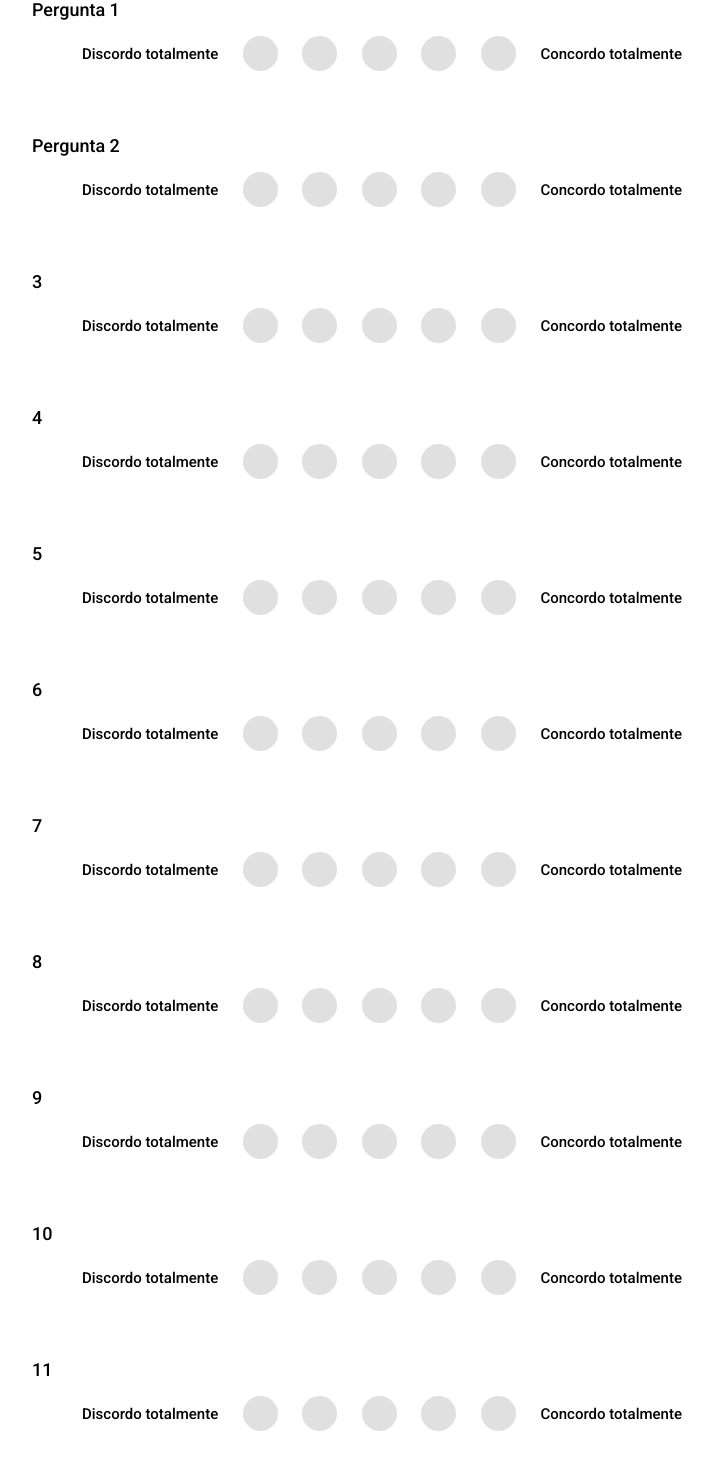
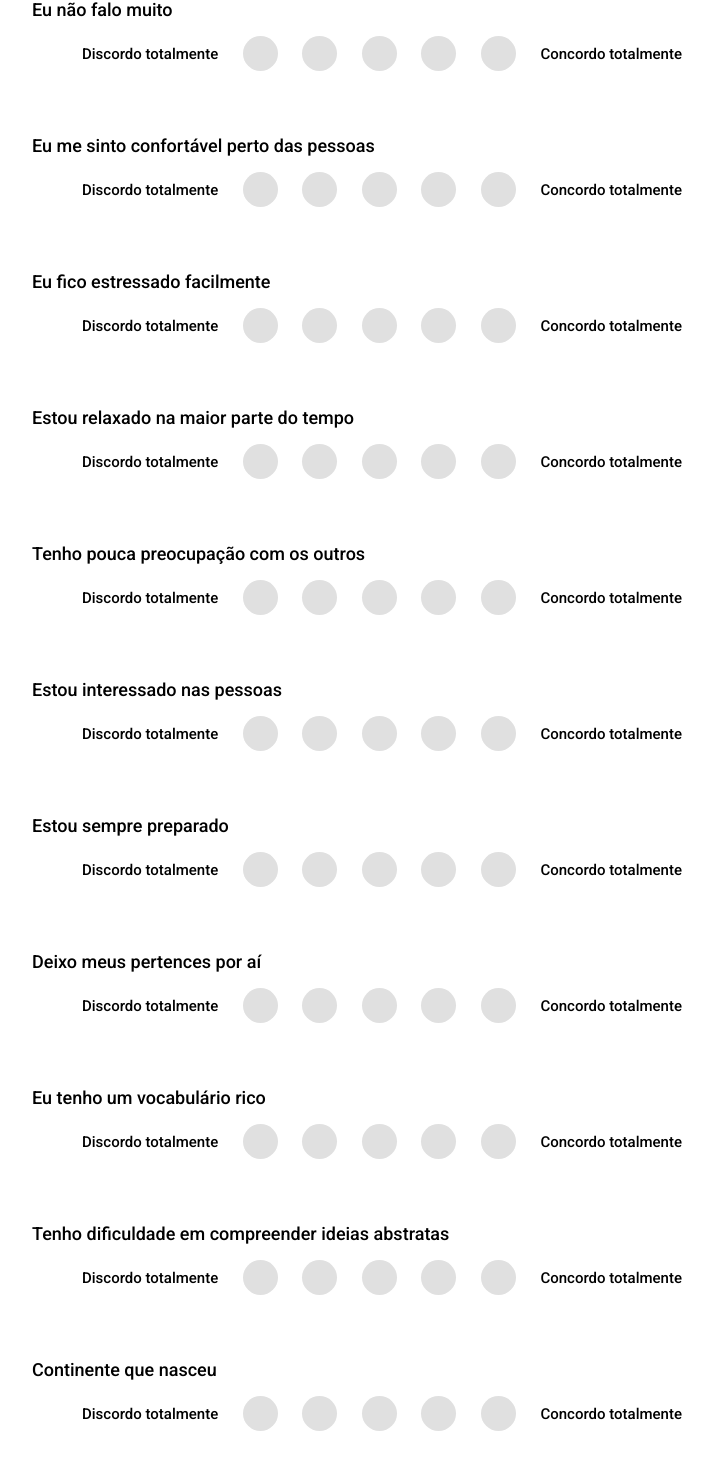
Before and after one commit to mateusfugita/check-ia, a React (Create React App) app: page / in a window 1280 px wide. Shown: the part 160-1630 px from the top of the page, without its empty margins (258-971 px from the left). Built offline with nearby package versions, Linux system fonts and the light colour scheme; no server answers; the HTML template or start-up script is replaced by a standard one.

Commit message:
add questions

```diff
--- a/src/pages/Home/index.js
+++ b/src/pages/Home/index.js
@@ -8,7 +8,19 @@ import Question from '../../components/Question';
 import api from '../../services/api';
 
 export default function Home(){
-    const questions = ['Pergunta 1', 'Pergunta 2', '3', '4', '5', '6', '7', '8', '9', '10', '11'];
+    const questions = [
+        'Eu não falo muito',
+        'Eu me sinto confortável perto das pessoas',
+        'Eu fico estressado facilmente',
+        'Estou relaxado na maior parte do tempo',
+        'Tenho pouca preocupação com os outros',
+        'Estou interessado nas pessoas',
+        'Estou sempre preparado',
+        'Deixo meus pertences por aí',
+        'Eu tenho um vocabulário rico',
+        'Tenho dificuldade em compreender ideias abstratas',
+        'Continente que nasceu'
+    ];
     const history = useHistory();
     let answers = Array(questions.length);
     const [token, setToken] = useState('');
```
